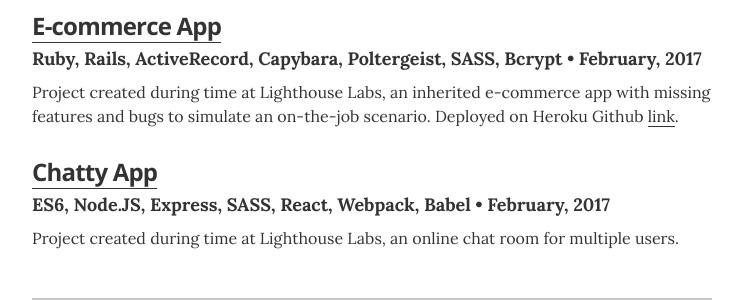
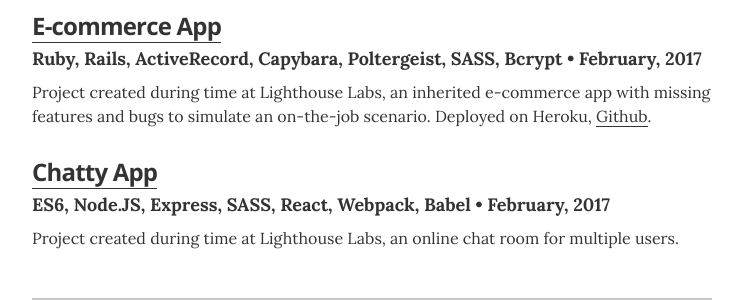
Before and after one commit to mprads/mprads.github.io, a Jekyll site: the page built from index.html, in a window 1280 px wide and 900 px high, scrolled down 1735 px. Shown: the part 178-478 px from the top of the window, without its empty margins (268-1011 px from the left). Built offline with Jekyll 4.4.1, drawn with Linux system fonts in a browser that asks for light colours.

Commit message:
Changed anchor to github

```diff
--- a/_data/projects.yml
+++ b/_data/projects.yml
@@ -17,7 +17,7 @@
   role: Ruby, Rails, ActiveRecord, Capybara, Poltergeist, SASS, Bcrypt
   duration: February, 2017
   url: "https://lit-chamber-75943.herokuapp.com/"
-  description: Project created during time at Lighthouse Labs, an inherited e-commerce app with missing features and bugs to simulate an on-the-job scenario. Deployed on Heroku Github <a href="https://github.com/mprads/jungle-rails" target="_blank">link</a>.
+  description: Project created during time at Lighthouse Labs, an inherited e-commerce app with missing features and bugs to simulate an on-the-job scenario. Deployed on Heroku, <a href="https://github.com/mprads/jungle-rails" target="_blank">Github</a>.
 
 - project: Chatty App
   role: ES6, Node.JS, Express, SASS, React, Webpack, Babel
```
